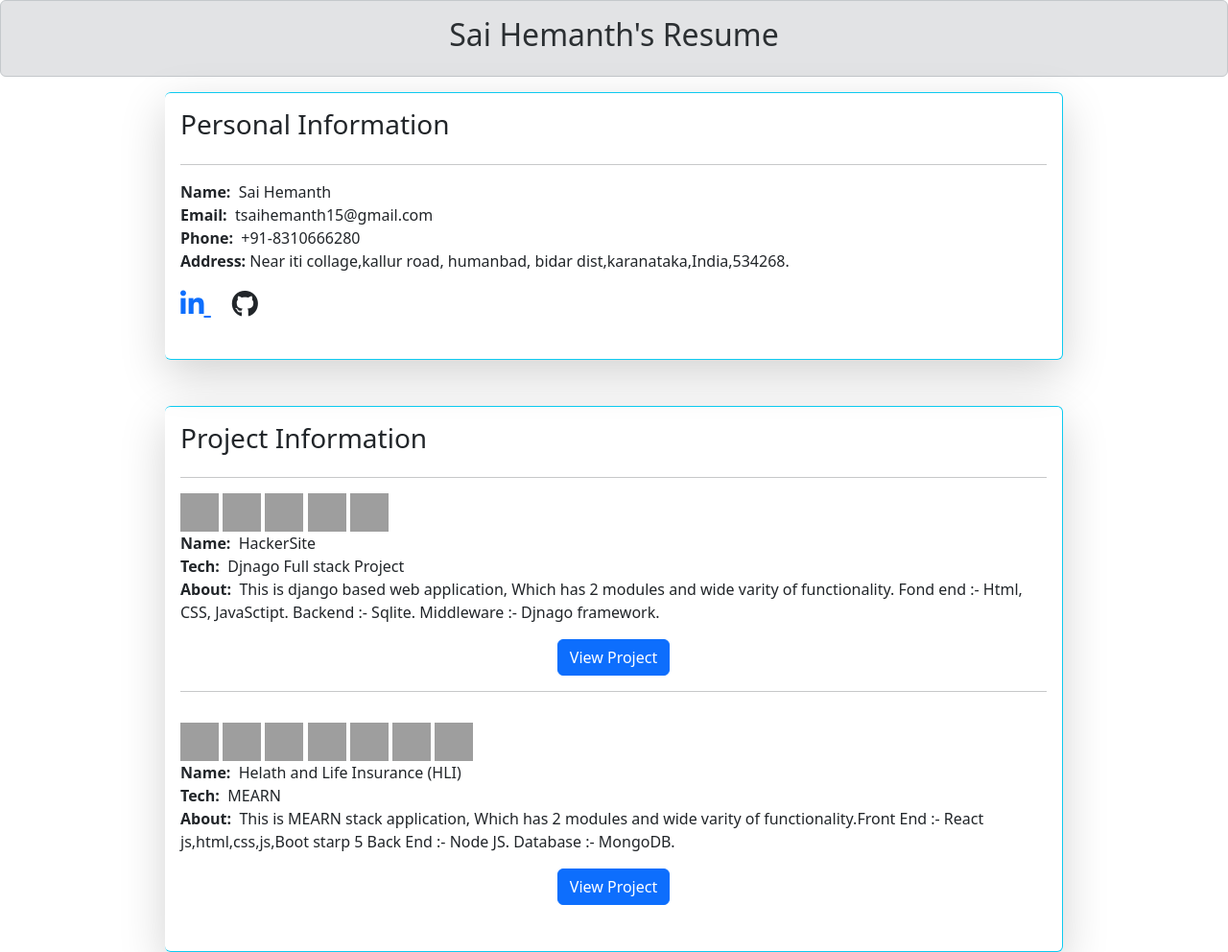
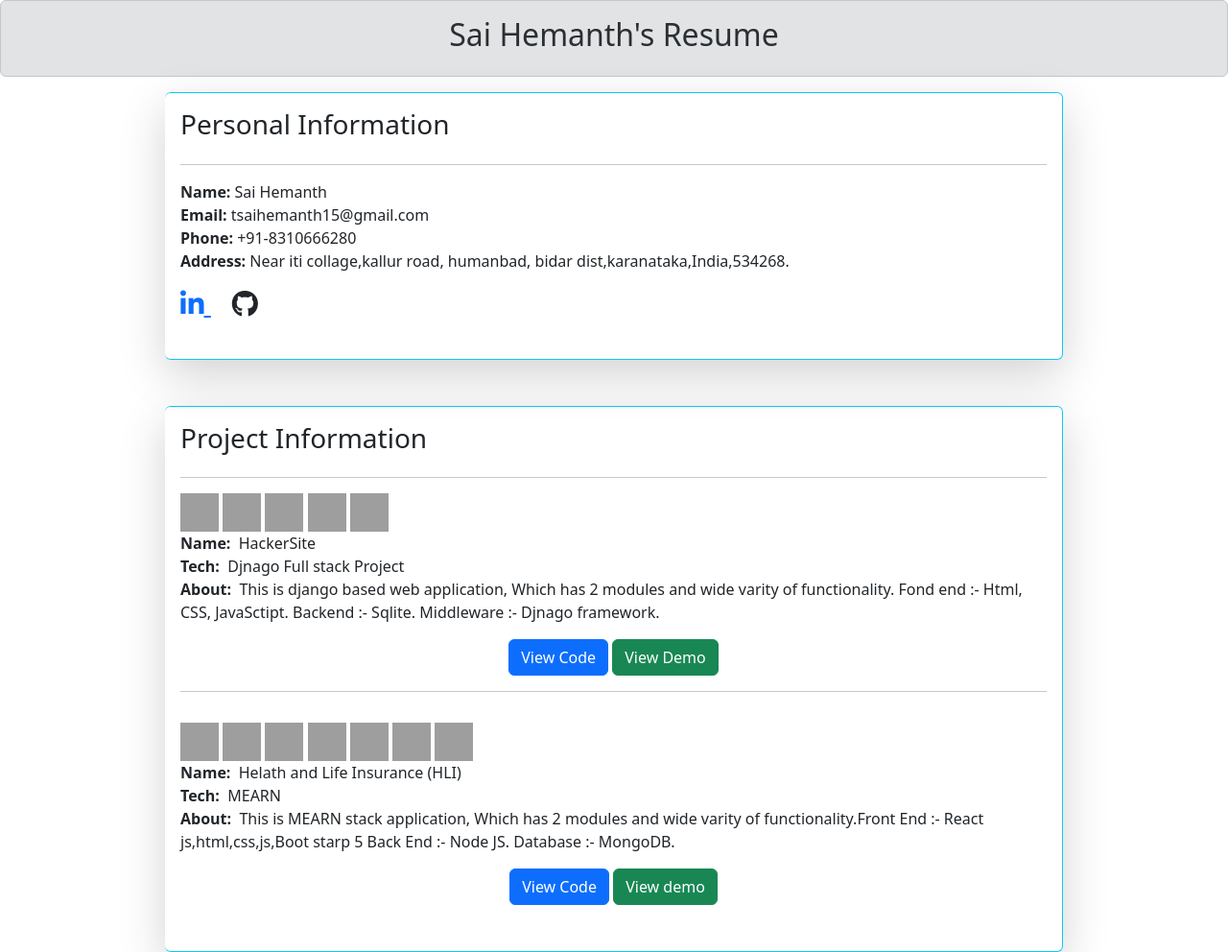
Before and after one commit to Tsaihemanth150/myresume, a plain HTML site: page index.html in a window 1280 px wide. Shown: the top 992 px of the page at 96% size. Drawn offline with nearby package versions, Linux system fonts and the light colour scheme; grey boxes are pictures that could not be loaded; a script that the page names is missing.

Commit message:
upadted index.html

```diff
--- a/index.html
+++ b/index.html
@@ -24,11 +24,11 @@
 
 <div class="card shadow-lg p-3 mb-5 bg-body-tertiary rounded p-3 bg-info bg-opacity-10 border border-info border-start-0 rounded-end d-flex justify-content-center ">
 <h3>Personal Information</h3> <hr/>
-<p>
-    <b>Name:&nbsp;   </b>Sai Hemanth <br/>
-    <b>Email:&nbsp; </b>tsaihemanth15@gmail.com <br/>
-    <b>Phone: &nbsp;</b>+91-8310666280<br/>
-    <b>Address:&nbsp;</b>Near iti collage,kallur road, humanbad, bidar dist,karanataka,India,534268. <br/>
+<p >
+    <b>Name:  </b>Sai Hemanth <br/>
+    <b>Email: </b>tsaihemanth15@gmail.com <br/>
+    <b>Phone: </b>+91-8310666280<br/>
+    <b>Address: </b>Near iti collage,kallur road, humanbad, bidar dist,karanataka,India,534268. <br/>
     <h3>
     <a href="https://www.linkedin.com/in/sai-hemanth-talluri/">
         <i class="fab fa-linkedin-in text-primary " ></i>
@@ -54,7 +54,9 @@
         <b>Tech:&nbsp; </b>Djnago Full stack Project<br/>
         <b>About: &nbsp;</b>This is django based web application, Which has 2 modules and wide varity of functionality.
          Fond end :- Html, CSS, JavaSctipt. Backend :- Sqlite. Middleware :- Djnago framework.<br/>
-         <center><a href="https://github.com/Tsaihemanth150/hackersite"><button class="btn btn-primary" type="button">View Project</button></a></center>
+         <center><a href="https://github.com/Tsaihemanth150/hackersite"><button class="btn btn-primary" type="button">View Code</button></a>
+            <a href="/"><button class="btn btn-success" type="button">View Demo</button></a>
+        </center>
         <hr>
     </p>
 
@@ -71,7 +73,9 @@
         <b>Tech:&nbsp; </b>MEARN<br/>
         <b>About: &nbsp;</b>This is MEARN stack application, Which has 2 modules and wide varity of functionality.Front End :- React js,html,css,js,Boot starp 5
         Back End :- Node JS. Database :- MongoDB.<br/>
-         <center><a href="https://github.com/Tsaihemanth150/SDP1-HLI-307"><button class="btn btn-primary" type="button">View Project</button></a></center>
+         <center><a href="https://github.com/Tsaihemanth150/SDP1-HLI-307"><button class="btn btn-primary" type="button">View Code</button></a>
+                 <a href="/"><button class="btn btn-success" type="button">View demo</button></a>
+        </center>
         </p>
     </p>
     </div>
@@ -116,7 +120,7 @@
         </div>
 
     <div class="card shadow-lg p-3 mb-5 bg-body-tertiary rounded p-3 bg-info bg-opacity-10 border border-info border-start-0 rounded-end d-flex justify-content-center ">
-        <h3>Certification</h3> <hr/>
+        <h3>Certifications</h3> <hr/>
         <div class="row">
             <div class="col">
                 <div data-iframe-width="100" data-iframe-height="150" data-share-badge-id="b9853135-c04d-443a-8608-9b9fc7bcf332" data-share-badge-host="https://www.credly.com"></div><script type="text/javascript" async src="//cdn.credly.com/assets/utilities/embed.js"></script>
```
